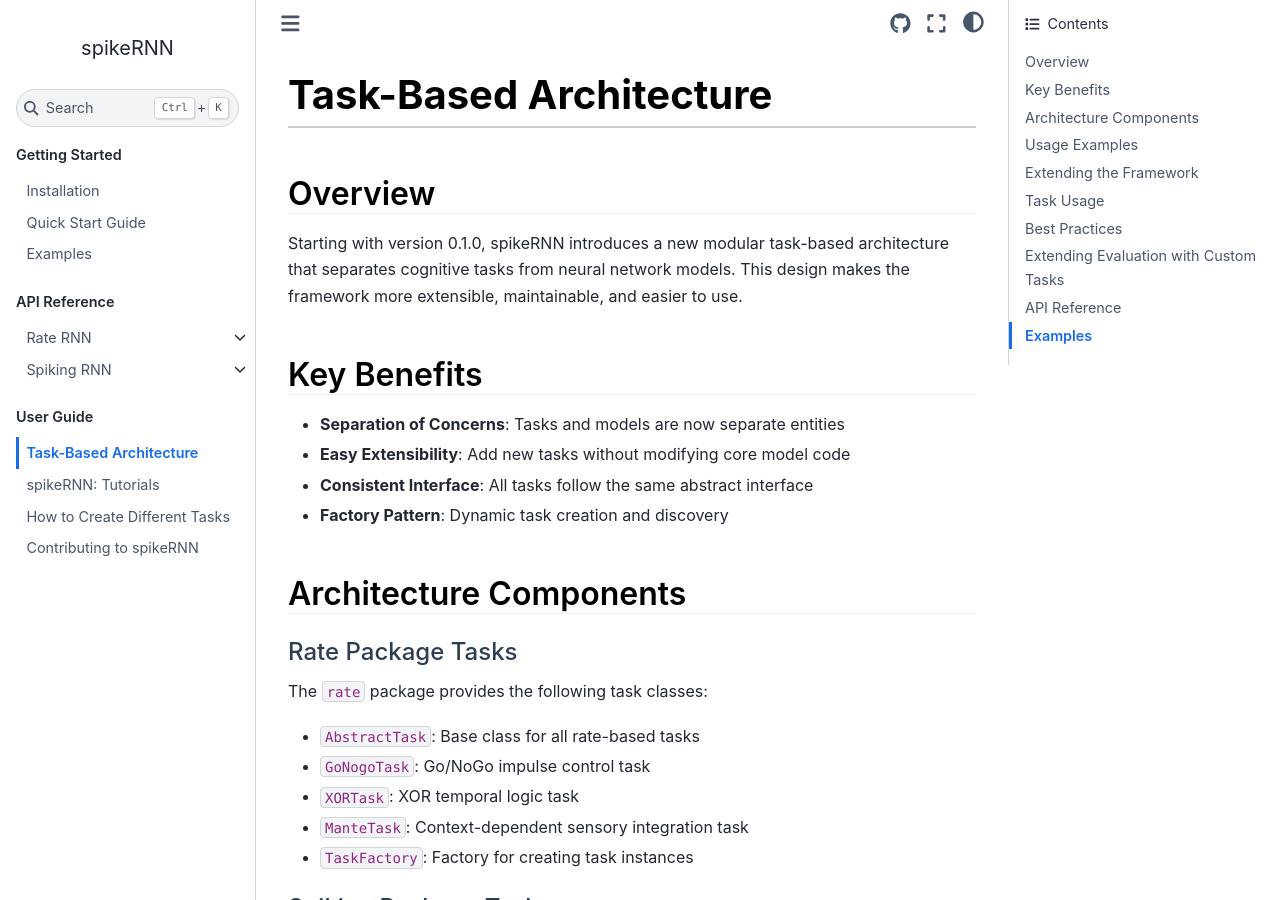
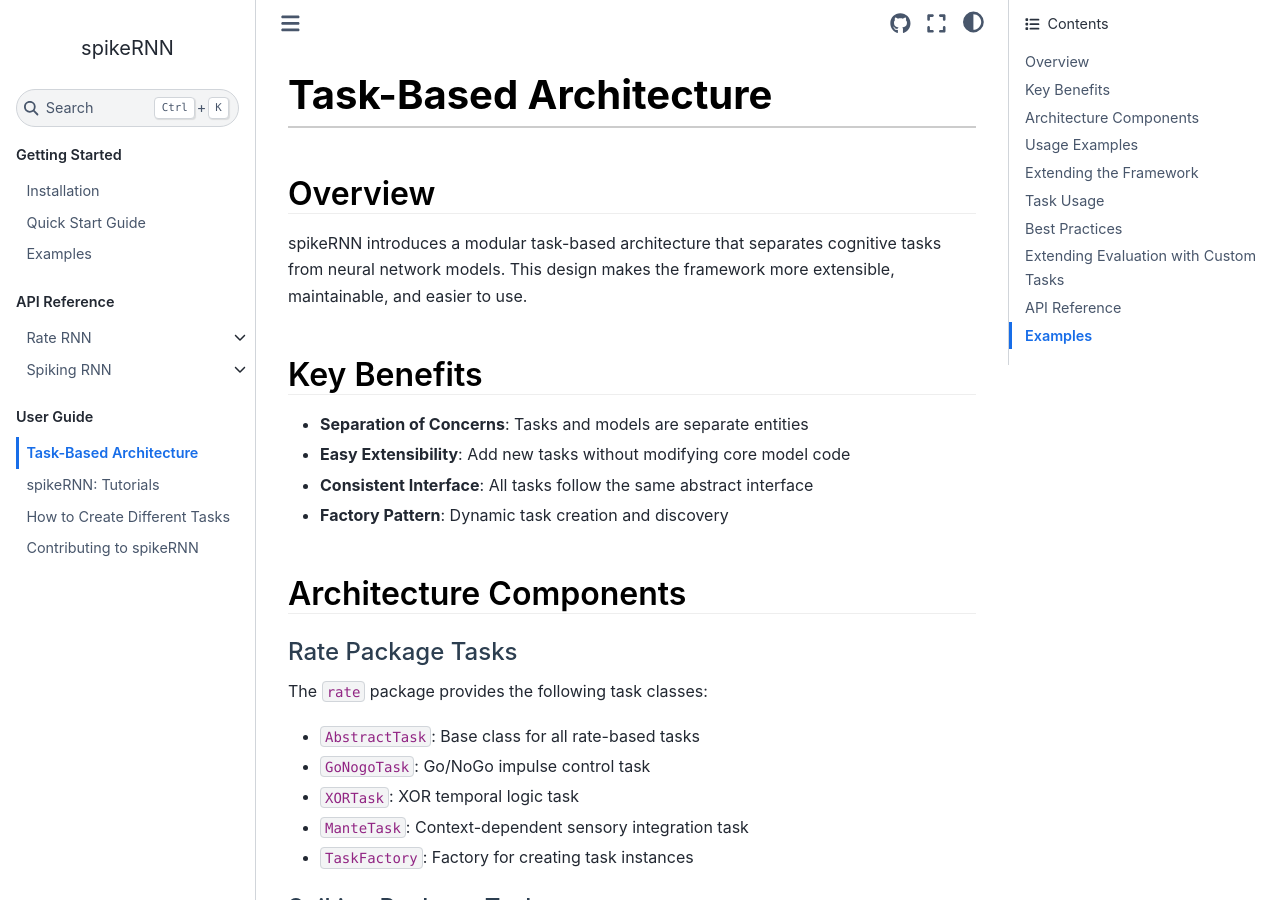
Before and after one commit to NuttidaLab/spikeRNN, a Sphinx documentation site: the page built from docs/task_architecture.rst, in a window 1280 px wide and 900 px high. Built offline with Sphinx 7.4.7 and the Sphinx Book theme 1.1.4, drawn with Linux system fonts in a browser that asks for light colours.

Commit message:
minor change

```diff
--- a/docs/task_architecture.rst
+++ b/docs/task_architecture.rst
@@ -4,12 +4,12 @@
 Overview
 --------
 
-Starting with version 0.1.0, spikeRNN introduces a new modular task-based architecture that separates cognitive tasks from neural network models. This design makes the framework more extensible, maintainable, and easier to use.
+spikeRNN introduces a modular task-based architecture that separates cognitive tasks from neural network models. This design makes the framework more extensible, maintainable, and easier to use.
 
 Key Benefits
 ------------
 
-* **Separation of Concerns**: Tasks and models are now separate entities
+* **Separation of Concerns**: Tasks and models are separate entities
 * **Easy Extensibility**: Add new tasks without modifying core model code
 * **Consistent Interface**: All tasks follow the same abstract interface
 * **Factory Pattern**: Dynamic task creation and discovery
```
Also changed, not shown: docs/tasks.ipynb.
